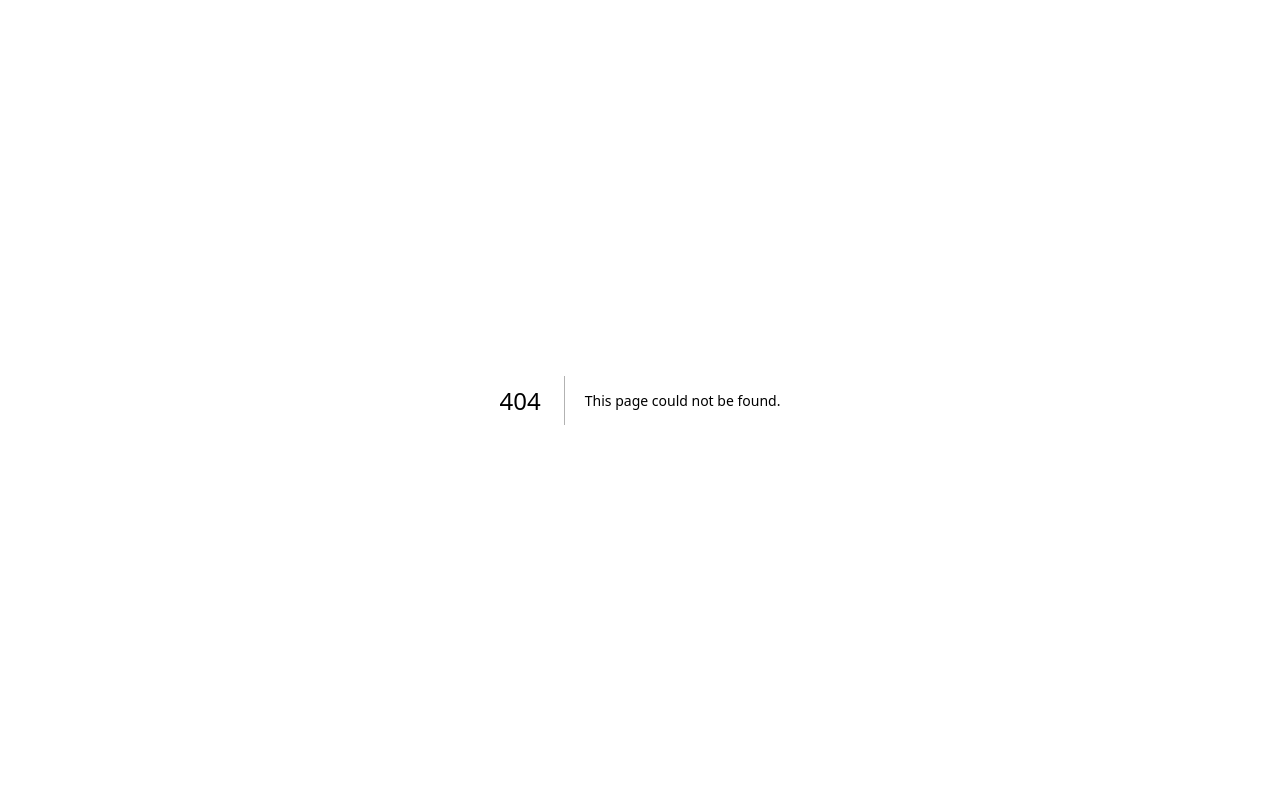
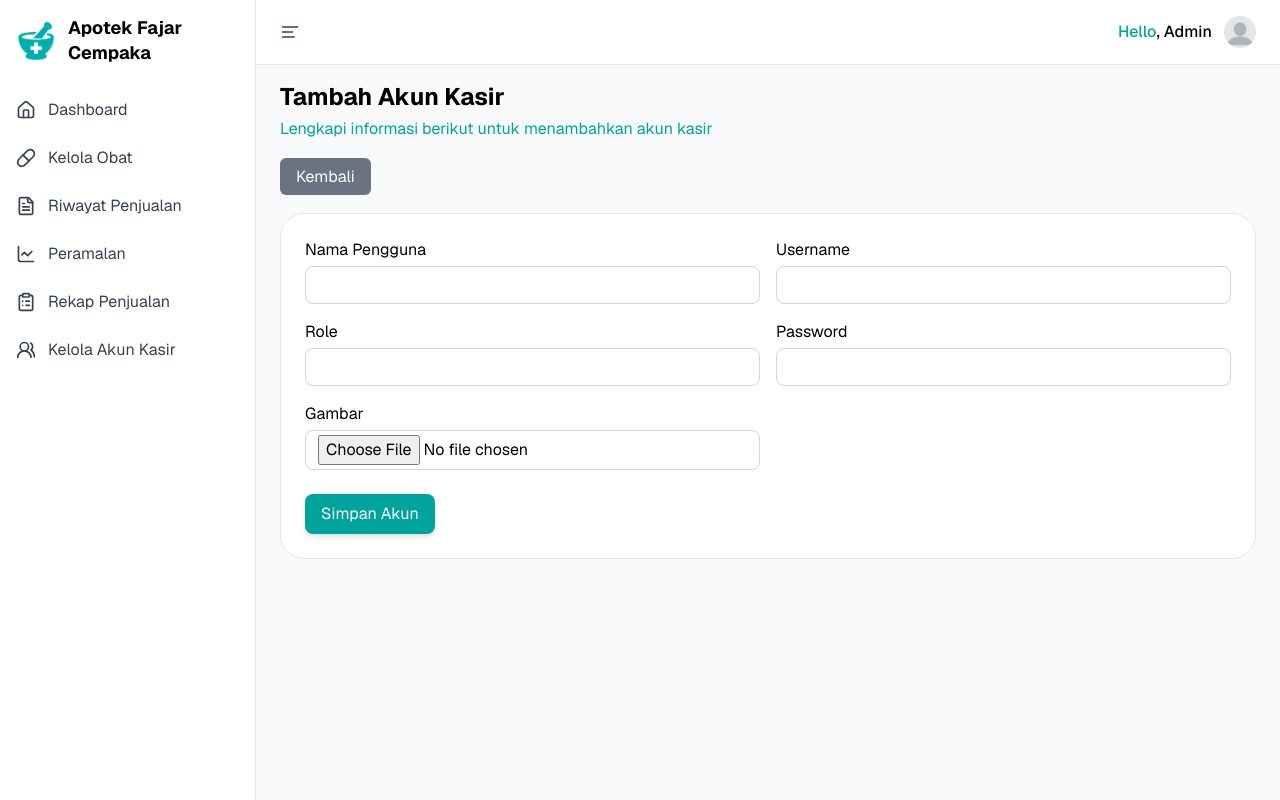
Before and after one commit to FaishalHilmi/antibiotic-sales-forecast, a Next.js app: page /dashboard/kelola-kasir/tambah in a window 1280 px wide. Before the commit this address had no page. Built offline with nearby package versions, Linux system fonts and the light colour scheme.

Commit message:
add: TambahKasirFormPage to Import TambahKasirFormView Component

```diff
--- /dev/null
+++ b/app/dashboard/kelola-kasir/tambah/page.tsx
@@ -0,0 +1,23 @@
+import Link from "next/link";
+import React from "react";
+import TambahKasirFormView from "./TambahKasirFormView";
+
+export default function TambahKasirFormPage() {
+  return (
+    <div className="wrapper">
+      <h2 className="text-2xl font-bold mb-1">Tambah Akun Kasir</h2>
+      <p className="text-primary mb-6">
+        Lengkapi informasi berikut untuk menambahkan akun kasir
+      </p>
+      <div className="mb-6">
+        <Link
+          href={"/dashboard/kelola-kasir"}
+          className="px-4 py-2 bg-gray-500 text-white rounded-md"
+        >
+          Kembali
+        </Link>
+      </div>
+      <TambahKasirFormView />
+    </div>
+  );
+}
```
